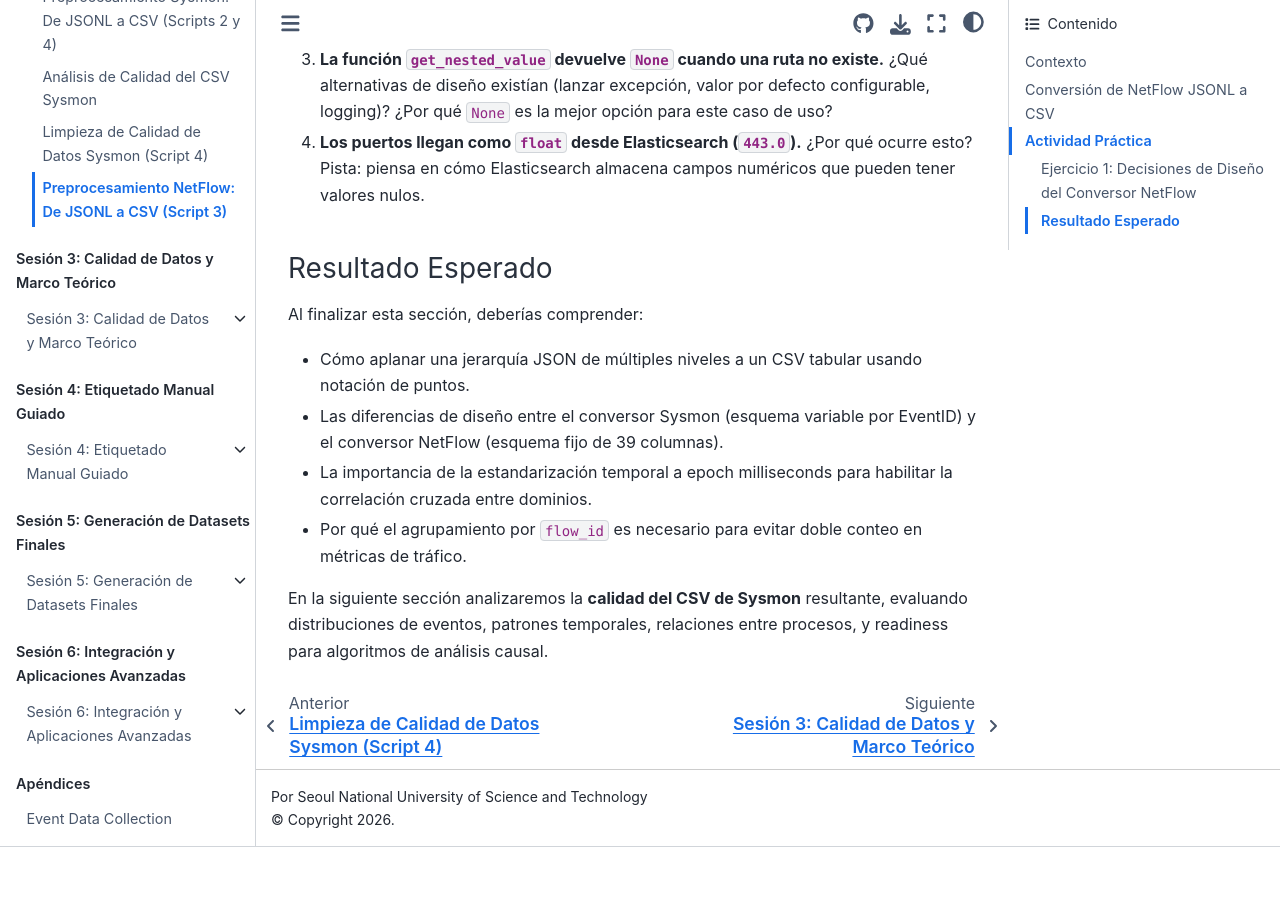
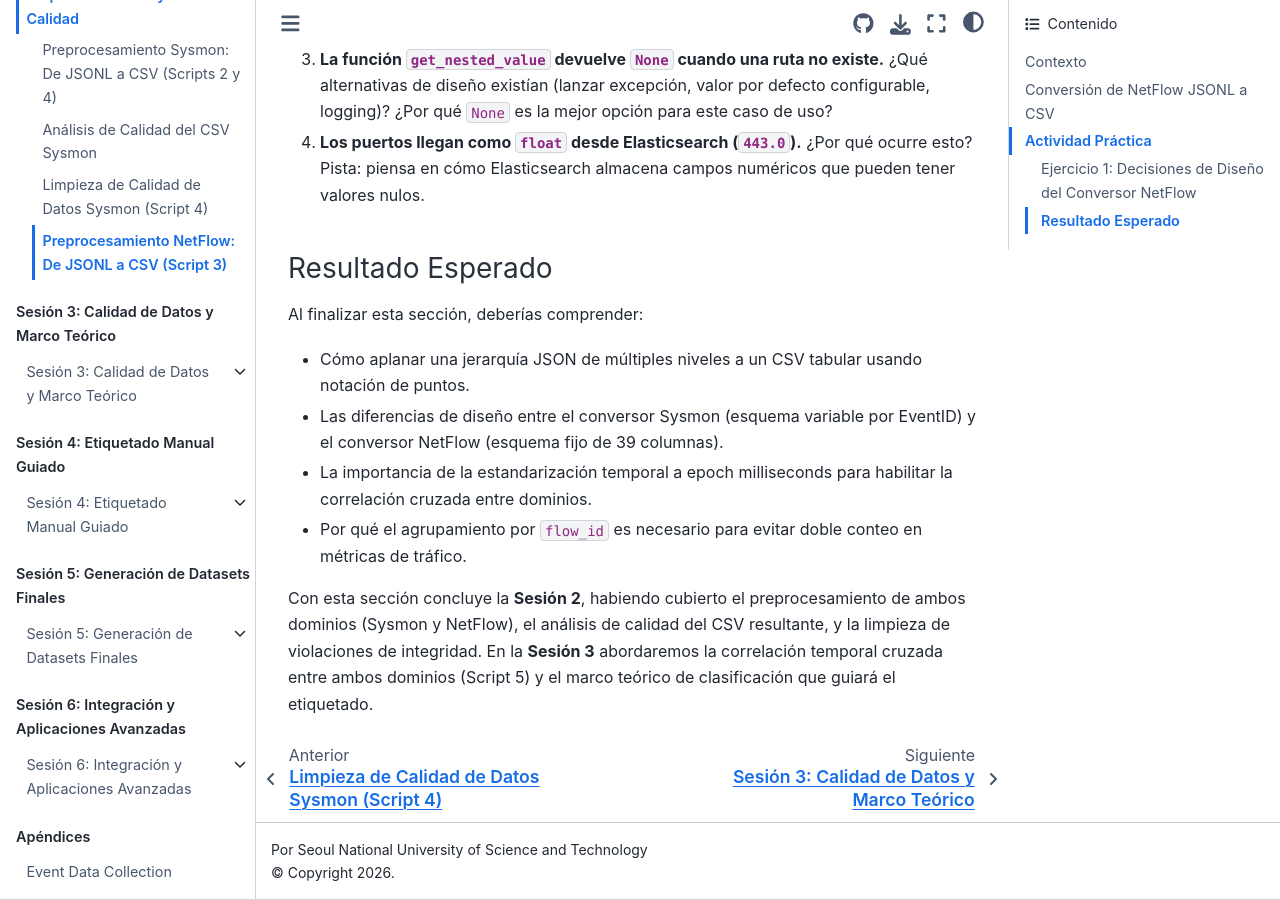
Before and after one commit to ollerenac/curso2026, a Jupyter Book: the page built from sesion-2/4-preprocesamiento-netflow.md, in a window 1280 px wide and 900 px high, scrolled down 6848 px. Built offline with Jupyter Book 1.0.4 settings and Sphinx 7.4.7 and the Sphinx Book theme 1.1.4, drawn with Linux system fonts in a browser that asks for light colours; before the commit the page ends 7695 px from its top, so only the background shows below that.

Commit message:
Fix stale forward reference in sesion-2 section 4 closing paragraph
Section 4 is the last section in sesion-2, so "la siguiente sección"
was pointing to a section that comes before, not after. Updated to
correctly close the session and point forward to sesion-3.

Co-Authored-By: Claude Opus 4.6 <noreply@anthropic.com>

```diff
--- a/sesion-2/4-preprocesamiento-netflow.md
+++ b/sesion-2/4-preprocesamiento-netflow.md
@@ -296,4 +296,4 @@ Al finalizar esta sección, deberías comprender:
 - La importancia de la estandarización temporal a epoch milliseconds para habilitar la correlación cruzada entre dominios.
 - Por qué el agrupamiento por `flow_id` es necesario para evitar doble conteo en métricas de tráfico.
 
-En la siguiente sección analizaremos la **calidad del CSV de Sysmon** resultante, evaluando distribuciones de eventos, patrones temporales, relaciones entre procesos, y readiness para algoritmos de análisis causal.
+Con esta sección concluye la **Sesión 2**, habiendo cubierto el preprocesamiento de ambos dominios (Sysmon y NetFlow), el análisis de calidad del CSV resultante, y la limpieza de violaciones de integridad. En la **Sesión 3** abordaremos la correlación temporal cruzada entre ambos dominios (Script 5) y el marco teórico de clasificación que guiará el etiquetado.
```
